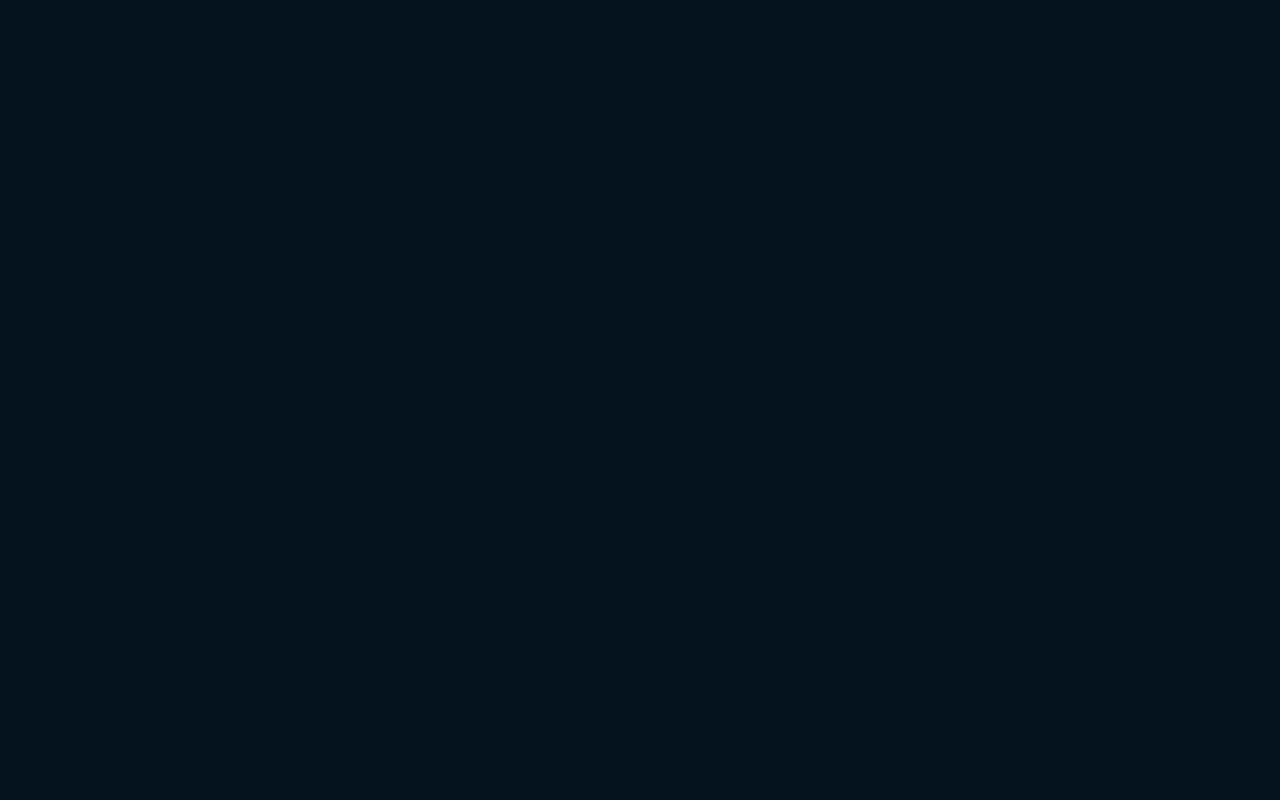
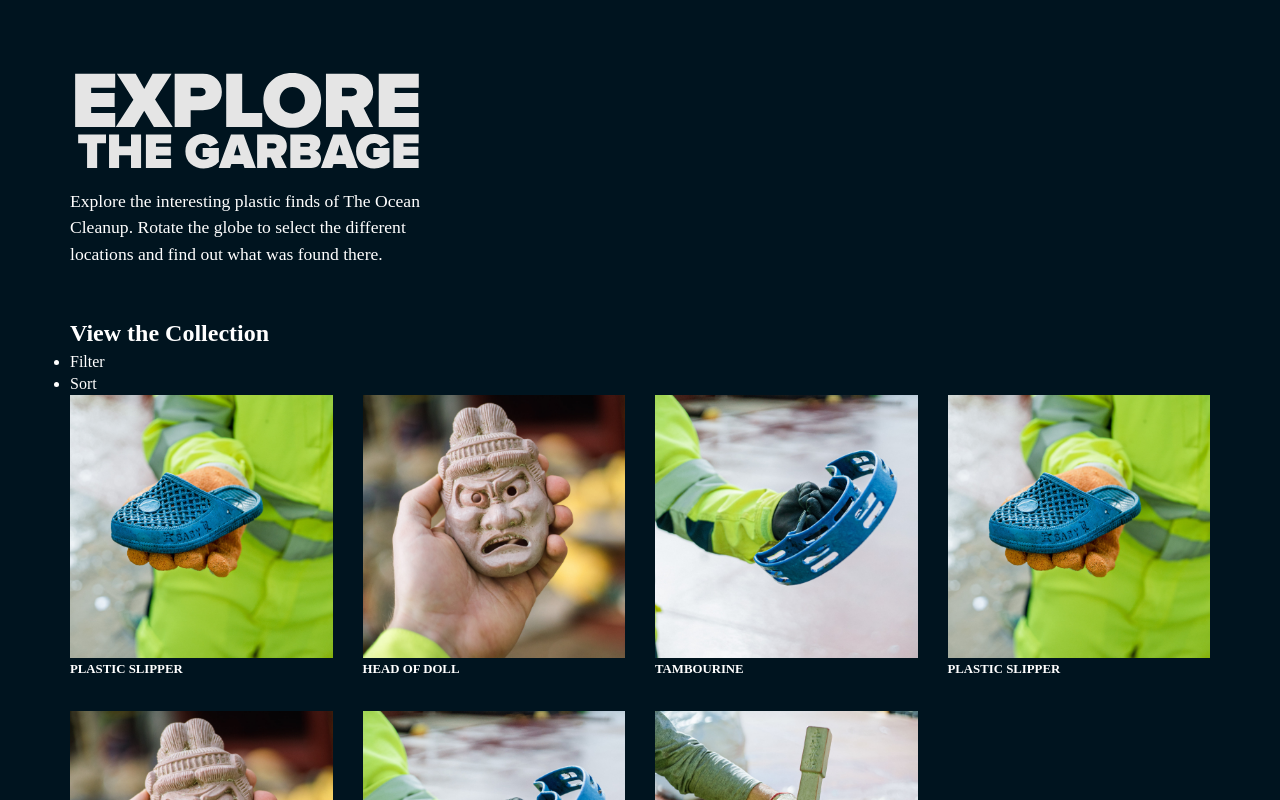
Before and after one commit to teunism/teunis-site, a React app: page /overview in a window 1280 px wide. Before the commit this address had no page. Shown: the top 800 px of the page. Built offline with nearby package versions, Linux system fonts and the light colour scheme; a web font is replaced by a local one.

Commit message:
Add start of overview page

```diff
--- a/src/App.js
+++ b/src/App.js
@@ -4,6 +4,7 @@ import { Route, Routes } from "react-router-dom";
 
 import GlobeTemplate from "./components/Templates/GlobeTemplate/GlobeTemplate";
 import ItemDetailTemplate from "./components/Templates/ItemDetailTemplate/ItemDetailTemplate";
+import OverviewTemplate from "./components/Templates/OverviewTemplate/OverviewTemplate";
 
 import "App.scss";
 
@@ -11,6 +12,7 @@ export const ActivePatchContext = React.createContext();
 
 const App = () => {
     const [activePatch, setActivePatch] = useState("pacific");
+
     return (
         <div className="app">
             <ActivePatchContext.Provider
@@ -18,6 +20,10 @@ const App = () => {
             >
                 <Routes>
                     <Route path="/" exact element={<GlobeTemplate />} />
+                    <Route
+                        path="overview"
+                        element={<OverviewTemplate />}
+                    ></Route>
                     <Route
                         path="items/:itemUrl"
                         element={<ItemDetailTemplate />}
--- /dev/null
+++ b/src/components/Atoms/ItemsGrid/ItemsGrid.js
@@ -0,0 +1,34 @@
+import React from "react";
+import { Link } from "react-router-dom";
+
+import "./ItemsGrid.scss";
+
+const ItemsGrid = ({ items, size }) => {
+    const classes =
+        size === "big" ? "items-grid items-grid--big" : "items-grid";
+
+    return (
+        <ul className={classes}>
+            {items.map((item) => (
+                <li className="items-grid__item">
+                    <Link
+                        className="items-grid__item-link"
+                        to={`/items/${item.url}`}
+                        replace
+                    >
+                        <figure className="items-grid__item-figure">
+                            <img
+                                className="items-grid__item-image"
+                                src={item.images.mainImage}
+                                alt=""
+                            />
+                        </figure>
+                        <p className="items-grid__item-title">{item.title}</p>
+                    </Link>
+                </li>
+            ))}
+        </ul>
+    );
+};
+
+export default ItemsGrid;
--- a/src/components/Atoms/OverlayGrid/OverlayGrid.scss
+++ b/src/components/Atoms/ItemsGrid/ItemsGrid.scss
@@ -1,6 +1,6 @@
 @import "../../../styles/global.scss";
 
-.overlay-grid {
+.items-grid {
     @include bare-list;
     width: 100%;
     display: flex;
@@ -9,30 +9,31 @@
     gap: gap(3);
 }
 
-.overlay-grid__item-link {
+.items-grid__item-link {
     display: block;
     text-decoration: none;
     padding-bottom: gap(1);
 }
-.overlay-grid__item-link:hover,
-.overlay-grid__item-link:focus {
+.items-grid__item-link:hover,
+.items-grid__item-link:focus {
     text-decoration: underline;
     color: $white;
     text-decoration-thickness: 0.13rem;
     text-underline-offset: 0.05rem;
 }
 
-.overlay-grid__item {
+.items-grid__item {
     width: calc(50% - #{gap(3)} / 2);
 }
-.overlay-grid__item-figure {
+
+.items-grid__item-figure {
     display: block;
     position: relative;
     width: 100%;
     margin-bottom: gap(1);
     padding-top: 100%;
 }
-.overlay-grid__item-image {
+.items-grid__item-image {
     position: absolute;
     top: 0;
     width: 100%;
@@ -41,6 +42,27 @@
     object-position: 50% 50%;
 }
 
-.overlay-grid__item-title {
+.items-grid__item-title {
     @include text-medium;
 }
+
+/**
+ * Overview page
+ */
+.items-grid--big {
+    display: grid;
+    grid-template-columns: 1fr 1fr;
+    grid-gap: gap(3);
+    place-items: start;
+
+    @include bp-min(small) {
+        grid-gap: gap(4);
+        grid-template-columns: repeat(
+            auto-fit,
+            minmax(max(200px, (100% - ((4 - 1) * #{gap(5)})) / 4), 1fr)
+        );
+    }
+}
+.items-grid--big .items-grid__item {
+    width: 100%;
+}
--- a/src/components/Atoms/OverlayGrid/OverlayGrid.js
+++ /dev/null
@@ -1,30 +0,0 @@
-import React from "react";
-import { Link } from "react-router-dom";
-
-import "./OverlayGrid.scss";
-
-const OverlayGrid = ({ items }) => {
-    return (
-        <ul className="overlay-grid">
-            {items.map((item) => (
-                <li className="overlay-grid__item">
-                    <Link
-                        className="overlay-grid__item-link"
-                        to={`items/${item.url}`}
-                    >
-                        <figure className="overlay-grid__item-figure">
-                            <img
-                                className="overlay-grid__item-image"
-                                src={item.images.mainImage}
-                                alt=""
-                            />
-                        </figure>
-                        <p className="overlay-grid__item-title">{item.title}</p>
-                    </Link>
-                </li>
-            ))}
-        </ul>
-    );
-};
-
-export default OverlayGrid;
--- a/src/components/Molecules/GlobeOverlay/GlobeOverlay.js
+++ b/src/components/Molecules/GlobeOverlay/GlobeOverlay.js
@@ -6,7 +6,7 @@ import previousButton from "../../../img/button-previous.svg";
 
 import { ActivePatchContext } from "../../../App";
 
-import OverlayGrid from "../../Atoms/OverlayGrid/OverlayGrid";
+import ItemsGrid from "../../Atoms/ItemsGrid/ItemsGrid";
 
 import "./GlobeOverlay.scss";
 
@@ -59,7 +59,7 @@ const GlobeOverlay = () => {
             </div>
 
             <div className="globe-overlay__items">
-                <OverlayGrid items={patch.items} />
+                <ItemsGrid items={patch.items} />
             </div>
         </section>
     );
--- /dev/null
+++ b/src/components/Molecules/OverviewGrid/OverviewGrid.js
@@ -0,0 +1,27 @@
+import React, { useState } from "react";
+
+import { itemsData } from "../../../data/itemsData";
+
+import ItemsGrid from "../../Atoms/ItemsGrid/ItemsGrid";
+
+import "./OverviewGrid.scss";
+
+const OverviewGrid = () => {
+    return (
+        <section className="overview-grid">
+            <div>
+                <h2>View the Collection</h2>
+                <ul>
+                    <li>Filter</li>
+                </ul>
+                <ul>
+                    <li>Sort</li>
+                </ul>
+            </div>
+
+            <ItemsGrid items={itemsData} size="big" />
+        </section>
+    );
+};
+
+export default OverviewGrid;
--- /dev/null
+++ b/src/components/Molecules/OverviewGrid/OverviewGrid.scss
@@ -0,0 +1,4 @@
+@import "../../../styles/global.scss";
+
+.overview-grid {
+}
--- a/src/components/Templates/GlobeTemplate/GlobeTemplate.js
+++ b/src/components/Templates/GlobeTemplate/GlobeTemplate.js
@@ -1,4 +1,5 @@
 import React from "react";
+import { Link } from "react-router-dom";
 
 import GlobeIntro from "../../Molecules/GlobeIntro/GlobeIntro";
 import Globe from "../../Molecules/Globe/Globe";
@@ -8,6 +9,12 @@ import "./GlobeTemplate.scss";
 
 const GlobeTemplate = () => {
     return (
+        <>
+            <nav class="globe-template__overview-link">
+                <Link to="overview">
+                    <p>yo</p>
+                </Link>
+            </nav>
             <section className="globe-template">
                 <div className="globe-template__text">
                     <GlobeIntro />
@@ -17,6 +24,7 @@ const GlobeTemplate = () => {
                     <Globe />
                 </div>
             </section>
+        </>
     );
 };
 
--- a/src/components/Templates/GlobeTemplate/GlobeTemplate.scss
+++ b/src/components/Templates/GlobeTemplate/GlobeTemplate.scss
@@ -9,6 +9,10 @@
     overflow: hidden;
     -ms-overflow-style: none; /* IE and Edge */
     scrollbar-width: none; /* Firefox */
+
+    @include bp-min(huge) {
+        gap: gap(6);
+    }
 }
 
 ::-webkit-scrollbar {
@@ -16,7 +20,7 @@
 }
 
 .globe-template__text {
-    width: 45%;
+    width: 50%;
     min-width: 350px;
     padding: gap(5) gap(3) 0 gap(5);
     height: 100%;
--- /dev/null
+++ b/src/components/Templates/OverviewTemplate/OverviewTemplate.js
@@ -0,0 +1,19 @@
+import React from "react";
+
+import GlobeIntro from "../../Molecules/GlobeIntro/GlobeIntro";
+import OverviewGrid from "../../Molecules/OverviewGrid/OverviewGrid";
+
+import "./OverviewTemplate.scss";
+
+const OverviewTemplate = () => {
+    return (
+        <div className="overview-template">
+            <section className="overview-template__intro">
+                <GlobeIntro />
+            </section>
+            <OverviewGrid />
+        </div>
+    );
+};
+
+export default OverviewTemplate;
--- /dev/null
+++ b/src/components/Templates/OverviewTemplate/OverviewTemplate.scss
@@ -0,0 +1,13 @@
+@import "../../../styles/global.scss";
+
+.overview-template {
+    padding: gap(6) gap(4);
+    @include bp-min(small) {
+        padding: gap(6);
+    }
+}
+
+.overview-template__intro {
+    width: 31%;
+    min-width: 350px;
+}
```
Also changed, not shown: src/img/blue-world-2.png. Lines whose indentation alone changed are shown as unchanged.
